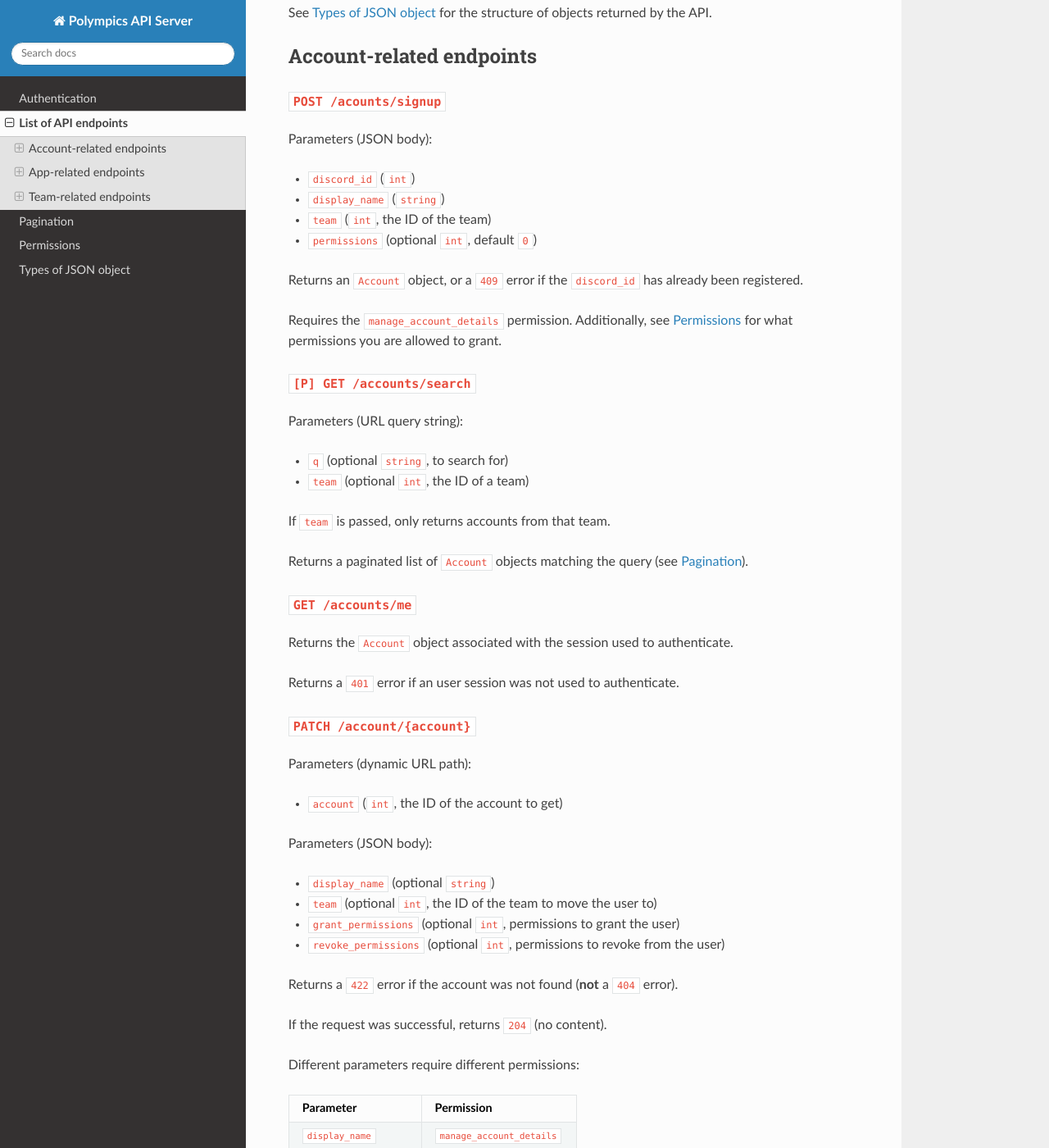
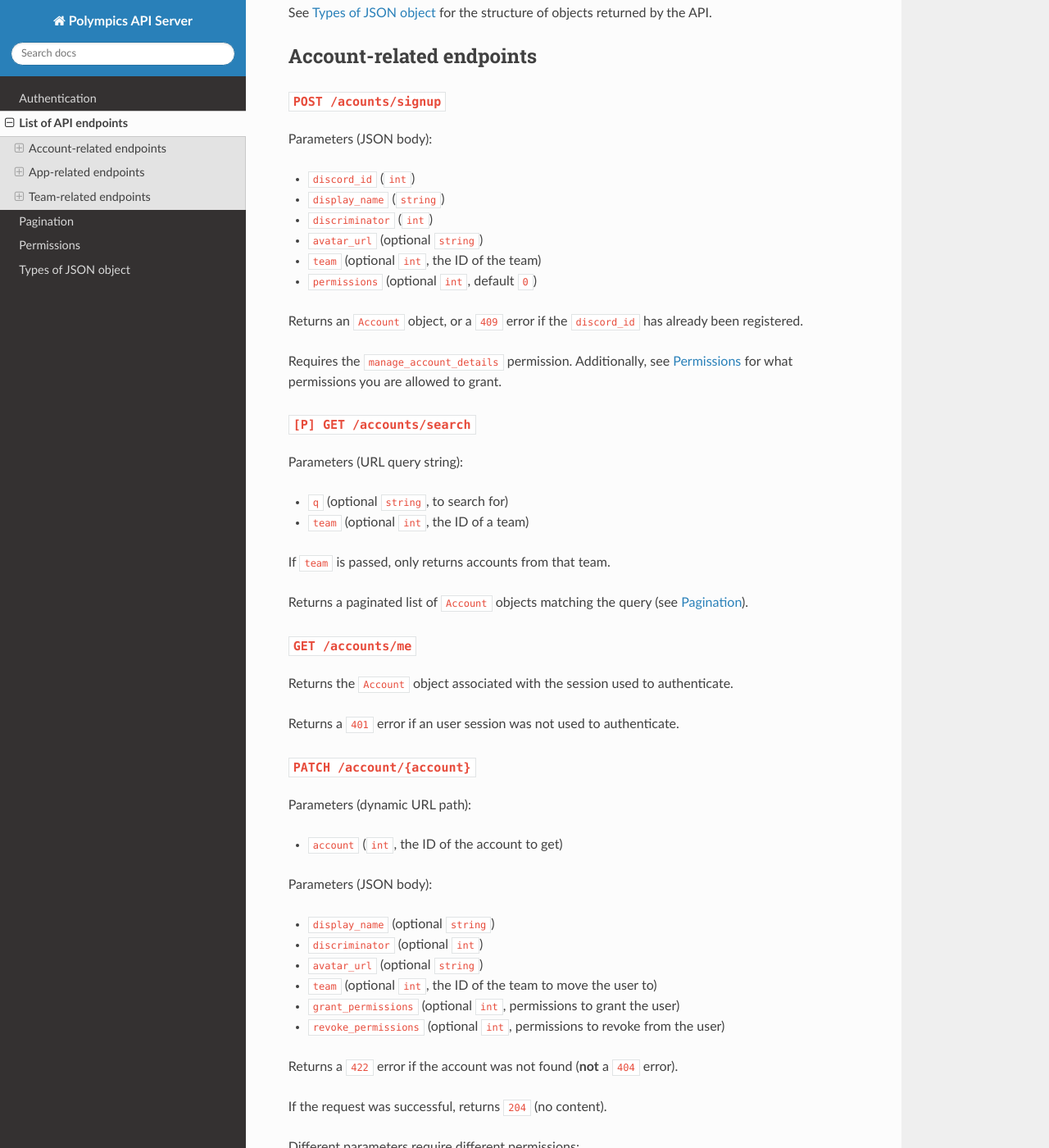
Before and after one commit to polympics/server, a Sphinx documentation site: the page built from docs/source/endpoints.rst, in a window 1280 px wide and 1400 px high, scrolled down 277 px. Shown: the whole window at 82% size. Built offline with Sphinx 7.4.7 and the Read the Docs theme 2.0.0, drawn with Linux system fonts in a browser that asks for light colours; some of the changed text lies outside the part shown.

Commit message:
Add #7 and resolve #5.

```diff
--- a/docs/source/conf.py
+++ b/docs/source/conf.py
@@ -13,7 +13,7 @@ sys.path.insert(0, os.path.abspath('../..'))
 project = 'Polympics API Server'
 copyright = '2021, Artemis'
 author = 'Artemis'
-release = '0.0.1'
+release = '0.1.0'
 
 extensions = [
     'sphinx.ext.autodoc',
--- a/docs/source/endpoints.rst
+++ b/docs/source/endpoints.rst
@@ -19,7 +19,9 @@ Parameters (JSON body):
 
 - ``discord_id`` (``int``)
 - ``display_name`` (``string``)
-- ``team`` (``int``, the ID of the team)
+- ``discriminator`` (``int``)
+- ``avatar_url`` (optional ``string``)
+- ``team`` (optional ``int``, the ID of the team)
 - ``permissions`` (optional ``int``, default ``0``)
 
 Returns an ``Account`` object, or a ``409`` error if the ``discord_id`` has already been registered.
@@ -55,6 +57,8 @@ Parameters (dynamic URL path):
 Parameters (JSON body):
 
 - ``display_name`` (optional ``string``)
+- ``discriminator`` (optional ``int``)
+- ``avatar_url`` (optional ``string``)
 - ``team`` (optional ``int``, the ID of the team to move the user to)
 - ``grant_permissions`` (optional ``int``, permissions to grant the user)
 - ``revoke_permissions`` (optional ``int``, permissions to revoke from the user)
@@ -69,6 +73,8 @@ Different parameters require different permissions:
 Parameter              Permission
 ====================== ===========================================
 ``display_name``       ``manage_account_details``
+``discriminator``      ``manage_account_details``
+``avatar_url``         ``manage_account_details``
 ``team``               ``manage_account_teams`` :superscript:`\*1`
 ``grant_permissions``  See :doc:`/permissions`
 ``revoke_permissions`` See :doc:`/permissions`
--- a/docs/source/types.rst
+++ b/docs/source/types.rst
@@ -9,7 +9,9 @@ Attributes:
 
 - ``discord_id`` (``int``)
 - ``display_name`` (``string``)
-- ``team`` (``Team`` object)
+- ``discriminator`` (``int``, 4 digit Discord discriminator)
+- ``avatar_url`` (optional ``string``, full URL to an avatar)
+- ``team`` (optional ``Team`` object)
 - ``permissions`` (``int``, see :doc:`/permissions`)
 - ``created_at`` (``decimal``, seconds since the UNIX epoch)
 
```
Also changed, not shown: 3 other files.
